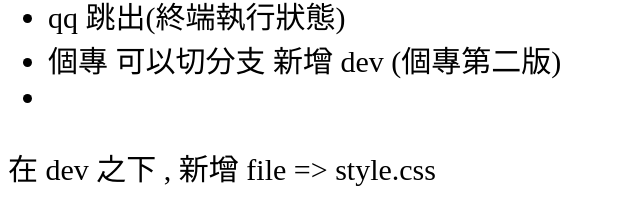
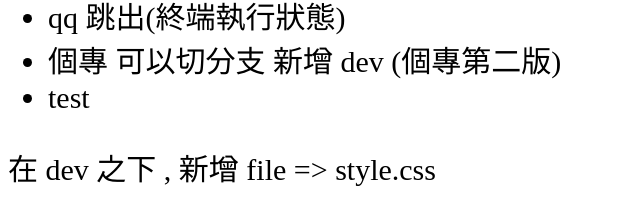
Before and after one commit to Alextw69/0611-GITHUB, a plain HTML site: page index.html in a window 1280 px wide. Shown: the part 623-839 px from the top of the page, 0-640 px from the left. Drawn offline with Linux system fonts and the light colour scheme.

Commit message:
add test

```diff
--- a/index.html
+++ b/index.html
@@ -26,7 +26,7 @@
           <li>git push -u origin master  (推上雲端)</li>
           <li>qq 跳出(終端執行狀態)</li>
           <li>個專 可以切分支 新增 dev (個專第二版)</li>
-          <li></li>
+          <li>test</li>
         </ul>
     </div>
     <div>
```
